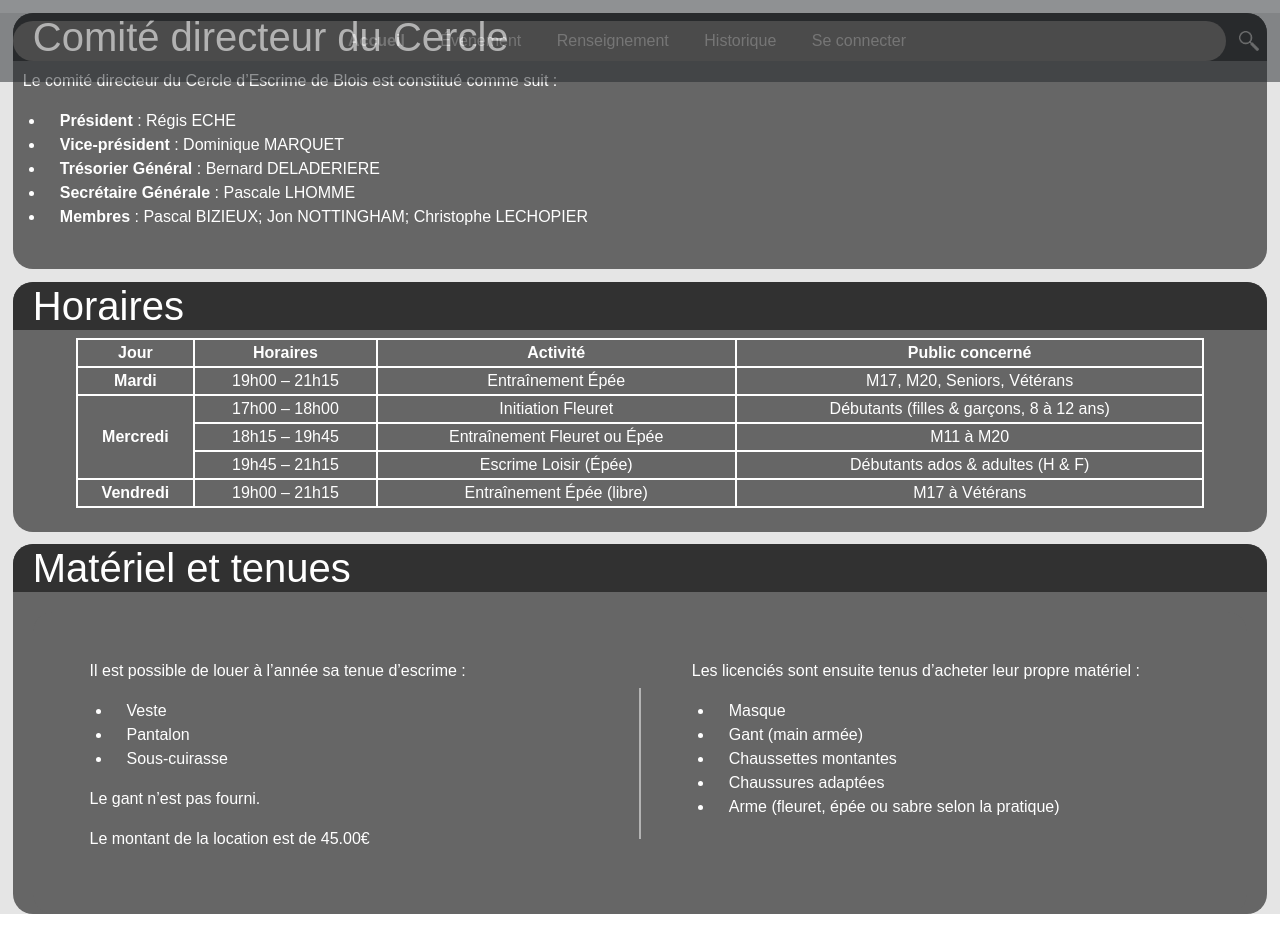
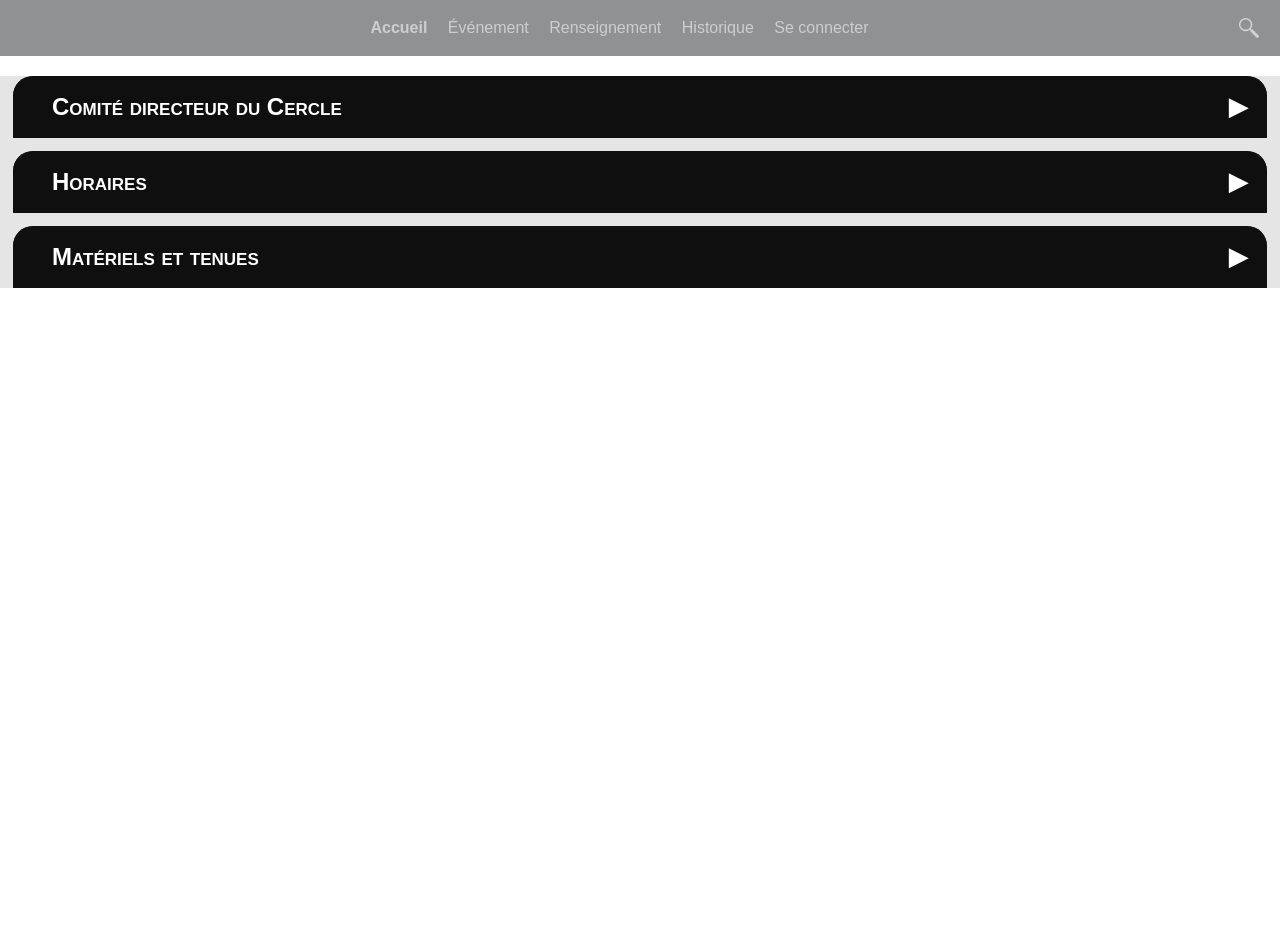
Before and after one commit to Bertili-Erwann/SAE3.01_Projet, a Flask app: page /renseignement/ in a window 1280 px wide. After the commit the page ends 288 px from the top, so only its background shows below. Run offline with Flask 3, Linux system fonts and the light colour scheme.

Commit message:
finalistion de la page renseignement, ajout des style associé à la page dans style.css, ajout de la redirection via la page base.html

```diff
--- a/escrimeBlois/static/renseignement.css
+++ /dev/null
@@ -1,81 +0,0 @@
-body{
-    color: white;
-}
-
-div{
-    border-radius: 20px;
-    background-color: rgb(102, 102, 102);
-    margin: 1%;
-    border-collapse: collapse;
-}
-
-div h1{
-    background-color: rgb(49, 49, 49);
-    border-collapse: collapse;
-    border-radius: 20px 20px / 20px 20px 0px 0px;
-    text-indent : 20px;
-}
-
-table {
-    border: 2px solid white;
-    margin: auto;
-    margin-bottom: auto;
-    padding: 20px;
-    width: 90%;
-    text-align: center;
-    border-spacing: 0;
-    border-collapse: collapse;
-
-}
-
-th,td{
-  border: 2px solid white;
-  margin: 1px;
-  text-decoration: solid;
-  text-decoration-color: aliceblue;
-}
-
-div li {
-    text-indent : 15px;
-}
-
-div p {
-    text-indent : 10px;
-
-}
-
-.deux-colonnes {
-  display: flex;
-  justify-content: space-between;
-  gap: 30px; /* espace horizontal entre les colonnes */
-  margin: 20px;
-}
-
-.deux-colonnes {
-  display: flex;
-  justify-content: space-between;
-  background-color: rgb(102,102,102); /* fond commun de la section */
-  border-radius: 20px;
-  padding: 20px;
-  gap: 30px;
-  position: relative; /* pour le pseudo-élément */
-}
-
-/* Les colonnes elles-mêmes */
-.colonne {
-  flex: 1;
-  padding: 15px;
-  background-color: transparent; /* fond transparent pour garder le fond de la section */
-}
-
-/* Trait vertical fin centré entre les colonnes */
-.deux-colonnes::after {
-  content: "";
-  position: absolute;
-  top: 25%;   /* commence à 25% de la hauteur de la section */
-  bottom: 25%; /* finit à 25% de la hauteur */
-  left: 50%;  /* centré horizontalement */
-  width: 1px;
-  background-color: white;
-  transform: translateX(-50%);
-}
--- a/escrimeBlois/static/style.css
+++ b/escrimeBlois/static/style.css
@@ -321,6 +321,7 @@ table {
   -webkit-box-shadow: 0 0px 40px 0px rgba(0, 0, 0, 0.15);
   -o-box-shadow: 0 0px 40px 0px rgba(0, 0, 0, 0.15);
   -ms-box-shadow: 0 0px 40px 0px rgba(0, 0, 0, 0.15);
+
 }
 
 .table100-head {
@@ -334,6 +335,7 @@ table {
 .table100-body {
   max-height: 585px;
   overflow: scroll;
+
 }
 
 .table100 th {
@@ -353,3 +355,122 @@ table {
 .table100 .table100-body tr:nth-child(even) {
   background-color: #f8f6ff;
 }
+
+/*/////////////////Page Renseignement///////////////////////*/
+
+.rens{
+    border-radius: 20px;
+    background-color: rgb(75,75,75);
+    margin: 1%;
+    border-collapse: collapse;
+    color: rgb(255,255,255)
+}
+
+
+.TRens{
+    background-color: rgb(15,15,15);
+    border-collapse: collapse;
+    border-radius: 20px 20px / 20px 20px 0px 0px;
+    text-indent : 20px;
+    display: block;
+    padding: 0.8em;
+    font-style: italic;
+    font: small-caps bold 24px/1 sans-serif;
+    color: white;
+    cursor: pointer;
+    position: relative;
+    transition: background 0.3s ease;
+}
+
+.indentL {
+    text-indent : 15px;
+    color: rgb(255, 255, 255)
+}
+
+.indentP {
+    text-indent : 10px;
+    color: rgb(255, 255, 255)
+}
+
+.deux-colonnes {
+  display: flex;
+  justify-content: space-between;
+  gap: 30px; /* espace horizontal entre les colonnes */
+  margin: 20px;
+}
+
+.deux-colonnes {
+  display: flex;
+  justify-content: space-between;
+  background-color: rgb(75,75,75);
+  border-radius: 20px;
+  padding: 20px;
+  gap: 30px;
+  position: relative;
+}
+
+.colonne {
+  flex: 1;
+  padding: 15px;
+  background-color: transparent;
+}
+
+/* Trait vertical fin centré entre les colonnes */
+.deux-colonnes::after {
+  content: "";
+  position: absolute;
+  top: 25%;   /* commence à 25% de la hauteur de la section */
+  bottom: 25%; /* finit à 25% de la hauteur */
+  left: 50%;  /* centré horizontalement */
+  width: 1px;
+  background-color: white;
+  transform: translateX(-50%);
+}
+
+.tab{
+  border: 3px solid white;
+  margin: 1px;
+  text-decoration: solid;
+  text-decoration-color: aliceblue;
+  text-align: center;
+}
+
+.firstbloc{
+  margin-top: 2cm;
+}
+
+.toggle {
+  display: none;
+}
+
+
+.TRens:hover {
+  background-color: rgb(100, 100, 100);
+}
+
+.contenu {
+  max-height: 0;
+  overflow: hidden;
+  transition: max-height 0.5s ease, padding 0.3s ease;
+  padding: 0 1em;
+}
+
+/* Quand on coche → le bloc s’ouvre */
+.toggle:checked ~ .contenu {
+  max-height: 2000px;
+  padding: 1em;
+}
+
+/* Animation de la flèche ▼ */
+.TRens::after {
+  content: "▶";
+  position: absolute;
+  right: 20px;
+  top: 50%;
+  transform: translateY(-50%);
+  transition: transform 0.3s ease;
+}
+
+.toggle:checked + .TRens::after {
+  transform: translateY(-50%) rotate(90deg);
+}
--- a/escrimeBlois/templates/base.html
+++ b/escrimeBlois/templates/base.html
@@ -16,7 +16,6 @@
       rel="stylesheet"
       href="{{ url_for('static', filename='style.css') }}"
     />
-    {% block styles %}{% endblock %}
   </head>
   <body>
     {% block navbar %}
--- a/escrimeBlois/templates/renseignement.html
+++ b/escrimeBlois/templates/renseignement.html
@@ -1,96 +1,111 @@
-{% extends "base.html" %}
-
-{% block styles %}
-<link rel="stylesheet"
-    href="{{ url_for('static', filename='renseignement.css') }}">
-{% endblock %}
-
-{% block main %}
-<div>
-    <h1>Comité directeur du Cercle</h1>
-    <p>Le comité directeur du Cercle d’Escrime de Blois est constitué comme suit
+{% extends "base.html" %}{% block main %}
+<div class='firstbloc'></div>
+<div class='rens'>
+    <input type="checkbox" id="bloc1" class="toggle">
+    <label for="bloc1" class="TRens">Comité directeur du Cercle</label>
+    <div class="contenu">
+        <p class='indentP'>Le comité directeur du Cercle d’Escrime de Blois
+            est
+            constitué comme suit
             :</p>
         <ul>
-        <li><strong>Président</strong> : Régis ECHE</li>
-        <li><strong>Vice-président</strong> : Dominique MARQUET</li>
-        <li><strong>Trésorier Général</strong> : Bernard DELADERIERE</li>
-        <li><strong>Secrétaire Générale</strong> : Pascale LHOMME</li>
-        <li><strong>Membres</strong> : Pascal BIZIEUX; Jon NOTTINGHAM;
+            <li class='indentL' ><strong>Président</strong> : Régis ECHE</li>
+            <li class='indentL'><strong>Vice-président</strong> : Dominique
+                MARQUET</li>
+            <li class='indentL'><strong>Trésorier Général</strong> : Bernard
+                DELADERIERE</li>
+            <li class='indentL'><strong>Secrétaire Générale</strong> :
+                Pascale
+                LHOMME</li>
+            <li class='indentL'><strong>Membres</strong> : Pascal BIZIEUX;
+                Jon
+                NOTTINGHAM;
                 Christophe LECHOPIER</li>
         </ul>
         <br>
     </div>
-
-<div>
-    <h1>Horaires</h1>
-    <table>
+</div>
+<div class='rens'>
+    <input type="checkbox" id="bloc2" class="toggle">
+    <label for="bloc2" class="TRens">Horaires</label>
+    <div class="contenu">
+        <table class="table100-body">
+            <br>
             <thead>
-            <tr>
-                <th scope="col">Jour</th>
-                <th scope="col">Horaires</th>
-                <th scope="col">Activité</th>
-                <th scope="col">Public concerné</th>
+                <tr class=table100>
+                    <th scope="col" class='tab'>Jour</th>
+                    <th scope="col" class='tab'>Horaires</th>
+                    <th scope="col" class='tab'>Activité</th>
+                    <th scope="col" class='tab'>Public concerné</th>
                 </tr>
             </thead>
             <tbody>
-            <tr>
-                <th>Mardi</th>
-                <td>19h00 – 21h15</td>
-                <td>Entraînement Épée</td>
-                <td>M17, M20, Seniors, Vétérans</td>
+                <tr class="body">
+                    <th class='tab'>Mardi</th>
+                    <td class='tab'>19h00 – 21h15</td>
+                    <td class='tab'>Entraînement Épée</td>
+                    <td class='tab'>M17, M20, Seniors, Vétérans</td>
                 </tr>
-            <tr>
-                <th scope="row" rowspan="3">Mercredi</th>
-                <td>17h00 – 18h00</td>
-                <td>Initiation Fleuret</td>
-                <td>Débutants (filles & garçons, 8 à 12 ans)</td>
+                <tr class="body">
+                    <th scope="row" rowspan="3" class='tab'>Mercredi</th>
+                    <td class='tab'>17h00 – 18h00</td>
+                    <td class='tab'>Initiation Fleuret</td>
+                    <td class='tab'>Débutants (filles & garçons, 8 à 12
+                        ans)</td>
                 </tr>
-            <tr>
-                <td>18h15 – 19h45</td>
-                <td>Entraînement Fleuret ou Épée</td>
-                <td>M11 à M20</td>
+                <tr class="body">
+                    <td class='tab'>18h15 – 19h45</td>
+                    <td class='tab'>Entraînement Fleuret ou Épée</td>
+                    <td class='tab'>M11 à M20</td>
                 </tr>
-            <tr>
-                <td>19h45 – 21h15</td>
-                <td>Escrime Loisir (Épée)</td>
-                <td>Débutants ados & adultes (H & F)</td>
+                <tr class="body">
+                    <td class='tab'>19h45 – 21h15</td>
+                    <td class='tab'>Escrime Loisir (Épée)</td>
+                    <td class='tab'>Débutants ados & adultes (H & F)</td>
                 </tr>
-            <tr>
-                <th scope="row">Vendredi</th>
-                <td>19h00 – 21h15</td>
-                <td>Entraînement Épée (libre)</td>
-                <td>M17 à Vétérans</td>
+                <tr class="body">
+                    <th scope="row" class='tab'>Vendredi</th>
+                    <td class='tab'>19h00 – 21h15</td>
+                    <td class='tab'>Entraînement Épée (libre)</td>
+                    <td class='tab'>M17 à Vétérans</td>
                 </tr>
             </tbody>
         </table>
         <br>
     </div>
-
-<div>
-    <h1>Matériel et tenues</h1>
+</div>
+<div class='rens'>
+    <input type="checkbox" id="bloc3" class="toggle">
+    <label for="bloc3" class="TRens">Matériels et tenues</label>
+    <div class="contenu">
         <div class="deux-colonnes">
             <div class="colonne">
-            <p>Il est possible de louer à l’année sa tenue d’escrime :</p>
+                <p class='indentP'>Il est possible de louer à l’année sa
+                    tenue d’escrime :</p>
                 <ul>
-                <li>Veste</li>
-                <li>Pantalon</li>
-                <li>Sous-cuirasse</li>
+                    <li class='indentL'>Veste</li>
+                    <li class='indentL'>Pantalon</li>
+                    <li class='indentL'>Sous-cuirasse</li>
                 </ul>
-            <p>Le gant n’est pas fourni.</p>
-            <p>Le montant de la location est de 45.00€</p>
+                <p class='indentP'>Le gant n’est pas fourni.</p>
+                <p class='indentP'>Le montant de la location est de
+                    45.00€</p>
             </div>
 
             <div class="colonne">
-            <p>Les licenciés sont ensuite tenus d’acheter leur propre matériel
+                <p class='indentP'>Les licenciés sont ensuite tenus
+                    d’acheter leur propre matériel
                     :</p>
                 <ul>
-                <li>Masque</li>
-                <li>Gant (main armée)</li>
-                <li>Chaussettes montantes</li>
-                <li>Chaussures adaptées</li>
-                <li>Arme (fleuret, épée ou sabre selon la pratique)</li>
+                    <li class='indentL'>Masque</li>
+                    <li class='indentL'>Gant (main armée)</li>
+                    <li class='indentL'>Chaussettes montantes</li>
+                    <li class='indentL'>Chaussures adaptées</li>
+                    <li class='indentL'>Arme (fleuret, épée ou sabre
+                        selon la pratique)</li>
                 </ul>
             </div>
         </div>
     </div>
+</div>
 {% endblock %}
```
Lines whose indentation alone changed are shown as unchanged.
